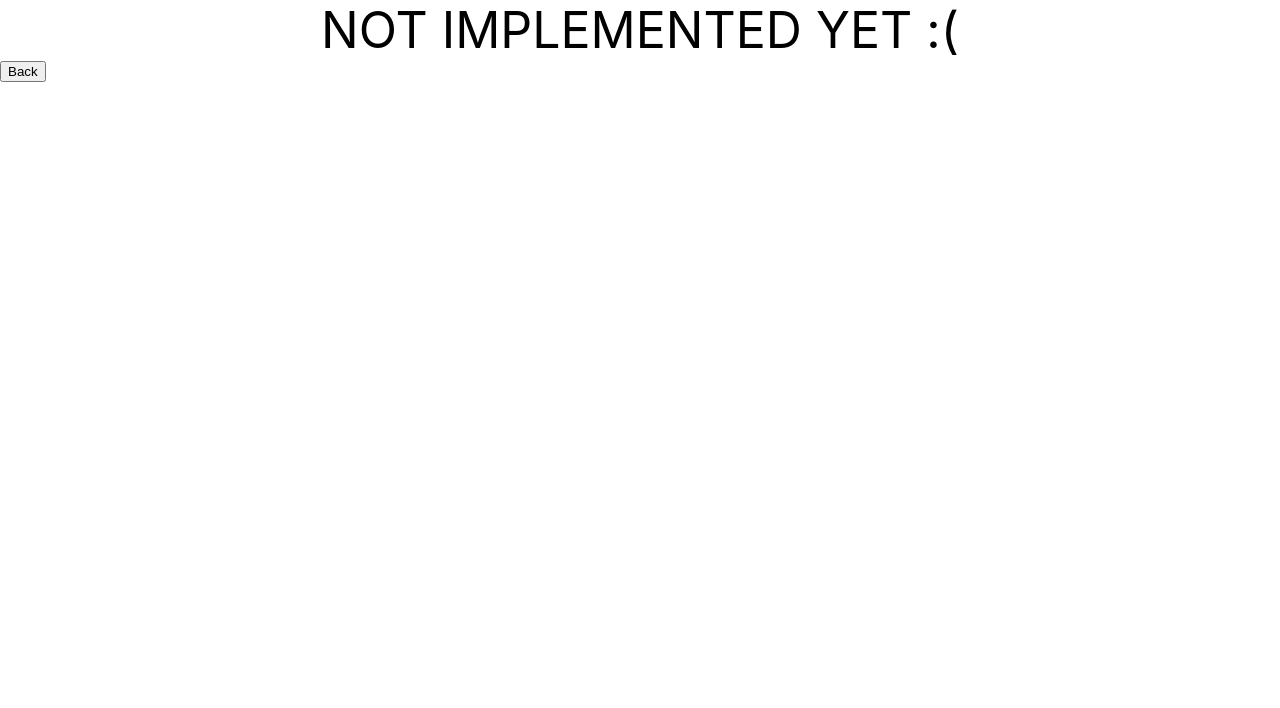
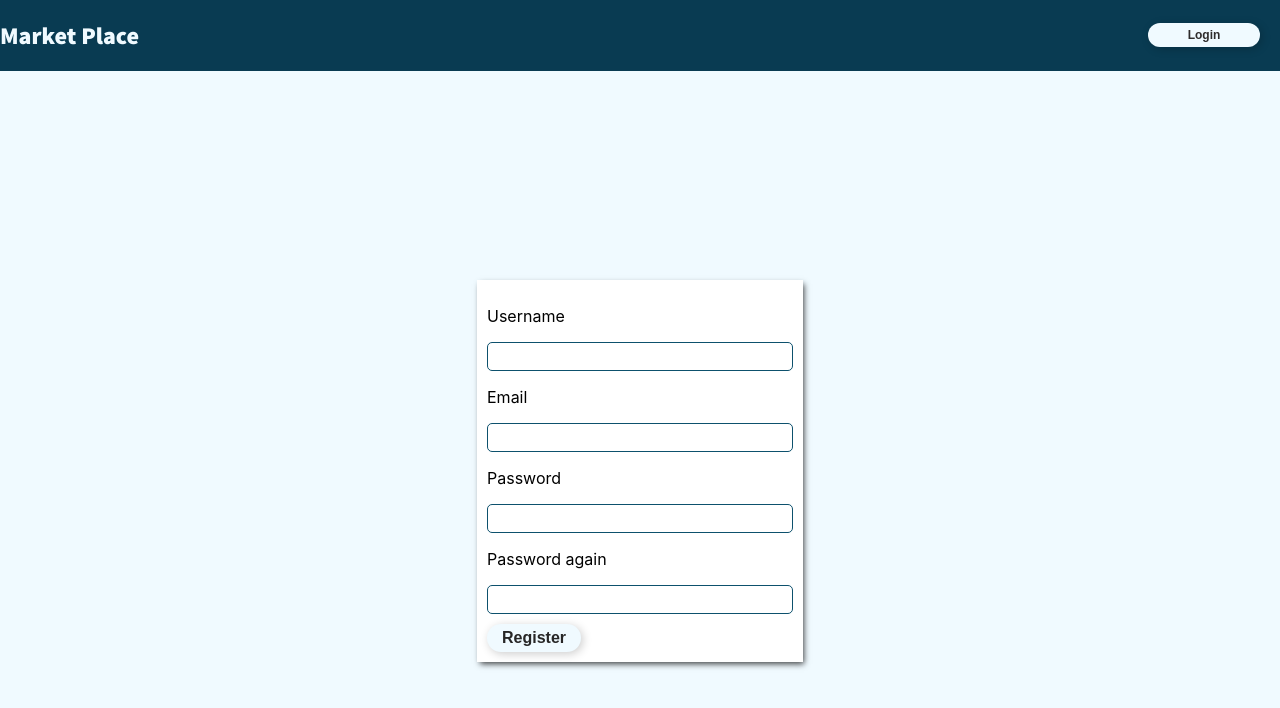
Before and after one commit to kraben1026/shop, a React (Create React App) app in the folder shop/frontend/: page /register in a window 1280 px wide. Shown: the top 708 px of the page. Built offline with nearby package versions, Linux system fonts and the light colour scheme; the HTML template or start-up script is replaced by a standard one.

Commit message:
added registerPage and some style

```diff
--- a/shop/frontend/src/App.js
+++ b/shop/frontend/src/App.js
@@ -4,6 +4,7 @@
 import './App.css';
 import Sell from "./Pages/Sell";
 import NotImplemented from "./Pages/NotImplemented";
+import Register from "./Pages/Register";
 
 const router = createBrowserRouter([
   {
@@ -19,6 +20,10 @@
     element: <Sell />
   },
   {
+    path: "/register",
+    element: <Register />
+  },
+  {
     path: "/*",
     element: <NotImplemented />
   }
--- /dev/null
+++ b/shop/frontend/src/Components/Navbar.js
@@ -0,0 +1,20 @@
+import { useNavigate } from "react-router-dom"
+import './navbar.css'
+const Navbar = (props) => {
+    const navigate = useNavigate();
+    const logOut = () =>{
+        localStorage.removeItem("token");
+        navigate("/")
+      }
+  return (
+    <nav className="navbar">
+        <div className="title"><h1>Market Place</h1></div>
+        <button onClick={() => navigate(props.route)} className = "homeBtn">{props.button}</button>
+        {props.showButton && (
+        <button onClick={logOut} className = "homeBtn">Log out</button>
+        )}
+      </nav>
+  )
+}
+
+export default Navbar
--- /dev/null
+++ b/shop/frontend/src/Components/navbar.css
@@ -0,0 +1,15 @@
+.navbar {
+  color: #f0faff;
+  display: flex;
+  width: 100vw;
+  justify-content: flex-end;
+  align-items: center;
+  background-color: #093b52;
+}
+
+.title {
+  width: 100%;
+  margin-left: 0px;
+  font-family: "Source Sans Pro", sans-serif;
+  font-weight: lighter;
+}
--- a/shop/frontend/src/Pages/Home.js
+++ b/shop/frontend/src/Pages/Home.js
@@ -2,54 +2,47 @@
 import Item from "../Components/Item";
 import { useNavigate } from "react-router-dom";
 import { useEffect, useState } from "react";
+import Navbar from "../Components/Navbar";
 
 const Home = () => {
   const navigate = useNavigate();
-  const logOut = () =>{
-    localStorage.removeItem("token");
-    navigate("/")
-  }
   const token = localStorage.getItem("token");
   const [items, setItems] = useState([]);
-  const [username, setUsername] = useState('');
+  const [username, setUsername] = useState("");
 
-
-  const render = async () =>{
+  const render = async () => {
     //fetch items
     const response = await fetch("http://localhost:8080/api/getItems");
     const data = await response.json();
     setItems(data);
     //fetch users
-    const getUsersResponse = await fetch("http://localhost:8080/api/getUsers",{
+    const getUsersResponse = await fetch("http://localhost:8080/api/getUsers", {
       method: "GET",
-      headers:{
+      headers: {
         "Content-type": "application/json",
-        Authorization: `Bearer ${token}`
-      }
-
+        Authorization: `Bearer ${token}`,
+      },
     });
     const userData = await getUsersResponse.json();
-    setUsername(userData[0].username)
+    setUsername(userData[0].username);
+  };
+  useEffect(() => {
+    render();
+  }, []);
+
+  const logOut = () =>{
+    localStorage.removeItem("token");
+    navigate("/")
   }
-    useEffect(() => {
-      render()
-    }, [])
   return (
     <>
-      <header>
-        <div className="title"><h1>Legjobbfogás.hu</h1></div>
-        <span id="name">Hi,{username} </span>
-        <button onClick={() => navigate("/sell")} className = "homeBtn">Sell item</button>
-        <button onClick={logOut} className = "homeBtn">Log out</button>
-      </header>
-
+      <Navbar button="sell items" route = "/sell" showButton = {true}/>
       <div className="homeContainer">
-
         <main className="itemsContainer">
           {items.map((elem) => (
             <Item
               key={elem.id}
-        className= "item itemName"
+              className="item itemName"
               name={elem.Name}
               price={elem.Price}
               src={elem.url}
--- a/shop/frontend/src/Pages/Login.js
+++ b/shop/frontend/src/Pages/Login.js
@@ -1,6 +1,7 @@
 import "./login.css";
 import { useNavigate } from "react-router-dom";
 import { useState } from "react";
+import Navbar from "../Components/Navbar";
 
 const Login = () => {
   const [username, setUsername] = useState("");
@@ -25,13 +26,14 @@
       alert(data);
     }
   };
-  return (
+  return (<>
+   <Navbar button="sell items" route = "/sell" showButton = {true}/>
     <div className="container">
       <div className="wrapper">
       <div className="welcome">
         <h3 id="welcome">Welcome!</h3>
         <p id="missedU">Never been here ?</p>
-        <p id="pleaseLogin">Please register <a href="" onClick={() => {navigate("/*")}}>here</a> to check items</p>
+        <p id="pleaseLogin">Please register <a href="" onClick={() => {navigate("/register")}}>here</a> to check items</p>
         </div>
       </div>
       <p>OR</p>
@@ -57,6 +59,7 @@
         </form>
       </div>
     </div>
+    </>
   );
 };
 
--- /dev/null
+++ b/shop/frontend/src/Pages/Register.js
@@ -0,0 +1,46 @@
+import { useState } from "react";
+import Navbar from "../Components/Navbar";
+import './register.css';
+const Register = () => {
+  const [username, setUsername] = useState("");
+  const [email, setEmail] = useState("");
+  const [password, setPassword] = useState("");
+  const [passwordAgain, setPasswordAgain] = useState("");
+  return (<>
+    <Navbar button="Login" route = "/"/>
+    <div className="registerWrapper">
+      <form action="" className="registerForm">
+        <p id="registerUsernameTitle">Username</p>
+        <input
+          type="text"
+          value={username}
+          onChange={(e) => setUsername(e.target.value)}
+        />
+         <p id="registerEmailTitle">Email</p>
+         <input
+          type="email"
+          value={email}
+          onChange={(e) => setEmail(e.target.value)}
+        />
+        <p id="registerPasswordTitle">Password</p>
+        <input
+          type="password"
+          value={password}
+          onChange={(e) => setPassword(e.target.value)}
+        />
+         <p id="registerPasswordTitle">Password again</p>
+        <input
+          type="password"
+          value={passwordAgain}
+          onChange={(e) => setPasswordAgain(e.target.value)}
+        />
+        <div className="button-wrapper">
+          <button id="loginBtn">Register</button>
+        </div>
+      </form>
+    </div>
+    </>
+  );
+};
+
+export default Register;
--- a/shop/frontend/src/Pages/Sell.js
+++ b/shop/frontend/src/Pages/Sell.js
@@ -1,6 +1,7 @@
 import { useState } from "react";
 import "./sell.css";
 import { useNavigate } from "react-router-dom";
+import Navbar from "../Components/Navbar";
 
 const Sell = () => {
   const navigate = useNavigate();
@@ -35,7 +36,9 @@
     fetcher();
   };
 
-  return (
+  return (<>
+
+    <Navbar button="items" route = "/home"/>
     <div className="sellFormWrapper">
       <p className="sellFromDescription">
         If you want to sell an intem please fill the form below
@@ -71,6 +74,7 @@
         </form>
       </div>
     </div>
+    </>
   );
 };
 
--- a/shop/frontend/src/Pages/home.css
+++ b/shop/frontend/src/Pages/home.css
@@ -1,17 +1,7 @@
 @import url('https://fonts.googleapis.com/css2?family=Source+Sans+Pro:ital,wght@0,200;0,900;1,400&display=swap');
-header {
-  display: flex;
-  width: 100vw;
-  justify-content: flex-end;
-  align-items: center;
-  background-color: #fcf8f5;
-  }
-.title {
-  width: 100%;
-  margin-left: 0px;
-  font-family: 'Source Sans Pro', sans-serif;
-  font-weight: lighter;
 
+body{
+  background-color: #f0faff;
 }
 #name{
   font-family: 'Source Sans Pro', sans-serif;
@@ -25,10 +15,8 @@
   font-size: 20px;
   margin-left: 20px;
 }
-.homeContainer {
+.itemsContainer {
   background-color: rgb(243, 246, 248);
-}
-.itemsContainer {
   height: 100vh;
   display: grid;
   grid-template-columns: 1fr 1fr;
@@ -45,26 +33,28 @@
   color: #2e2c2c;
   padding: 5px 21px;
   border-radius: 100px;
-  background-color: #f7d19c;
+  background-color: #f0faff;
   box-shadow: 2px 2px 10px rgba(0, 0, 0, 0.2);
   font-weight: bold;
   font-size: 12px;
   border: 0;
   transition: 0.7s;
   cursor: pointer;
+
 }
 .homeBtn:hover{
   width:120px;
-  color: #fff;
+  color: #2e2c2c;
   padding: 5px 21px;
   border-radius: 100px;
-  background-color: #f7d19c;
+  background-color: #ffffff;
   box-shadow: 1px 1px 6px -1px #000000;
   font-weight: bold;
   font-size: 12px;
   border: 0;
   transition: 0.7s;
   cursor: pointer;
+
 }
 
 .homeContainer {
@@ -79,8 +69,8 @@
 
 }
 .item{
-  background: #f9f7f6;
-  border: 1px solid #e9c7c7;
+  background-color: #ffffff;
+  border: 1px solid #0d516d;
   border-radius: 5px;
   margin-top: 10px;
   margin-right: 5px;
--- a/shop/frontend/src/Pages/login.css
+++ b/shop/frontend/src/Pages/login.css
@@ -3,35 +3,25 @@
   display: flex;
   justify-content: center;
   align-items: center;
-  background: #ece9e6;
-  background: -webkit-linear-gradient(
-    to right,
-    #ffffff,
-    #ece9e6
-  );
-  background: linear-gradient(
-    to right,
-    #ffffff,
-    #ece9e6
-  );
+  background-color: #f0faff;
 }
-.wrapper{
-  background-color: #fcf8f5;
+.wrapper {
+  background-color: #ffffff;
   height: 220px;
   text-align: center;
   margin-right: 40px;
-  -webkit-box-shadow: 7px 8px 15px -1px rgba(0,0,0,0.74);
-  box-shadow: 7px 8px 15px -1px rgba(0,0,0,0.74);
-  transition: 0.9s;
+  -webkit-box-shadow: 2px 3px 5px -1px rgba(0, 0, 0, 0.74);
+  box-shadow: 2px 3px 6px -1px rgba(0, 0, 0, 0.74);
+
+  transition: 0.4s;
 }
-.wrapper:hover{
-  -webkit-box-shadow: 7px 8px 15px -1px rgba(0,0,0,0.74);
-  box-shadow: 9px 10px 17px -1px rgba(0,0,0,0.74);
-  transform: scale(1.2);
-  transition: 0.9s;
+.wrapper:hover {
+  -webkit-box-shadow: 7px 8px 15px -1px rgba(0, 0, 0, 0.74);
+  box-shadow: 9px 10px 17px -1px rgba(0, 0, 0, 0.74);
+  transition: 0.4s;
 }
 
-.welcome{
+.welcome {
   margin-top: 20%;
   margin-left: 30px;
   margin-right: 30px;
@@ -40,66 +30,54 @@
 .loginForm {
   margin-left: 40px;
   height: 200px;
-  border:0px;
+  border: 0px;
   padding: 10px;
-  background-color: #fcf8f5;
-  -webkit-box-shadow: 7px 8px 15px -1px rgba(0,0,0,0.74);
-  box-shadow: 7px 8px 15px -1px rgba(0,0,0,0.74);
-  transition: 0.9s;
+  background-color: #ffffff;
+  transition: 0.4s;
+  -webkit-box-shadow: 2px 3px 5px -1px rgba(0, 0, 0, 0.74);
+  box-shadow: 2px 3px 6px -1px rgba(0, 0, 0, 0.74);
 }
-.loginForm:hover{
-  -webkit-box-shadow: 7px 8px 15px -1px rgba(0,0,0,0.74);
-  box-shadow: 9px 10px 17px -1px rgba(0,0,0,0.74);
-  transform: scale(1.2);
-  transition: 0.9s;
+.loginForm:hover {
+  -webkit-box-shadow: 7px 8px 15px -1px rgba(0, 0, 0, 0.74);
+  box-shadow: 9px 10px 17px -1px rgba(0, 0, 0, 0.74);
+  transition: 0.4s;
 }
-input{
-  border: 1px sandybrown solid ;
+input {
+  border: 1px solid #0d516d;
   border-radius: 5px;
 }
 #usernameTitle {
-  margin-bottom:5px;
+  margin-bottom: 5px;
 }
 #passwordTitle {
-  margin-bottom:5px;
-
+  margin-bottom: 5px;
 }
 #loginBtn {
-  color: #2e2c2c;
+  color: #272626;
   padding: 5px 15px;
   border-radius: 100px;
-  background-color: #f7d19c;
-  background-image: radial-gradient(93% 87% at 87% 89%, rgba(0, 0, 0, 0.23) 0%), radial-gradient(66% 87% at 26% 20%, rgba(255, 255, 255, 0.41) 0%, rgba(255, 255, 255, 0) 69.79%, rgba(255, 255, 255, 0) 100%);
+  background-color: #f0faff;
   box-shadow: 2px 2px 10px rgba(0, 0, 0, 0.2);
   font-weight: bold;
   font-size: 16px;
-  margin-top:10px;
+  margin-top: 10px;
   border: 0;
-  transition: 0.9s;
-  user-select: none;
-  -webkit-user-select: none;
-  touch-action: manipulation;
+  margin-right: 5px;
 
   cursor: pointer;
 }
-#loginBtn:hover{
-  color: #fff;
+#loginBtn:hover {
+  color: #272626;
   padding: 5px 15px;
   border-radius: 100px;
-  background-color: #f7d19c;
-  background-image: radial-gradient(93% 87% at 87% 89%, rgba(0, 0, 0, 0.23) 0%, transparent 86.18%), radial-gradient(66% 87% at 26% 20%, rgba(255, 255, 255, 0.41) 0%, rgba(255, 255, 255, 0) 69.79%, rgba(255, 255, 255, 0) 100%);
+  background-color: #ffffff;
   -webkit-box-shadow: 3px 2px 5px -1px #000000;
   box-shadow: 1px 1px 6px -1px #000000;
   font-weight: bold;
   font-size: 16px;
-  margin-top:10px;
+  margin-top: 10px;
   border: 0;
   transition: 0.9s;
-  user-select: none;
-  -webkit-user-select: none;
-  touch-action: manipulation;
-
-  cursor: pointer;
 }
 #haventRegistered {
   font-size: 10px;
--- /dev/null
+++ b/shop/frontend/src/Pages/register.css
@@ -0,0 +1,24 @@
+body{
+    background-color: #f0faff;
+}
+.registerWrapper{
+    width: 100vw;
+    height: 100vh;
+    display: flex;
+    justify-content: center;
+    align-items: center;
+}
+.registerForm{
+    padding:10px;
+    background-color: #ffffff;
+    height: auto;
+    transition: 0.4s;
+    -webkit-box-shadow: 2px 3px 5px -1px rgba(0,0,0,0.74);
+    box-shadow: 2px 3px 6px -1px rgba(0,0,0,0.74);
+
+}
+.registerForm:hover{
+    -webkit-box-shadow: 7px 8px 15px -1px rgba(0,0,0,0.74);
+    box-shadow: 9px 10px 17px -1px rgba(0,0,0,0.74);
+    transition: 0.4s;
+  }
--- a/shop/frontend/src/Pages/sell.css
+++ b/shop/frontend/src/Pages/sell.css
@@ -1,15 +1,6 @@
 .sellFormWrapper{
-    background: #ece9e6;
-    background: -webkit-linear-gradient(
-        to right,
-        #ffffff,
-        #ece9e6
-      );
-      background: linear-gradient(
-        to right,
-        #ffffff,
-        #ece9e6
-      );
+background-color: #f0faff;
+;
 }
 
 .sellFromDescription{
@@ -28,16 +19,18 @@
     border: 1px solid;
     padding: 60px;
     border-radius: 10px;
-    transition: 0.9s;
+    transition: 0.4s;
+    background-color: #fff;
+    -webkit-box-shadow: 2px 3px 5px -1px rgba(0,0,0,0.74);
+    box-shadow: 2px 3px 6px -1px rgba(0,0,0,0.74);
 
   }
   .sellForm:hover{
-    -webkit-box-shadow: 7px 8px 15px -1px rgba(0,0,0,0.74);
-    box-shadow: 7px 8px 15px -1px rgba(0,0,0,0.74);
-    transition: 0.9s;
-    transform: scale(1.04);
+    -webkit-box-shadow: 7px 8px 15px -1px rgba(0, 0, 0, 0.74);
+    box-shadow: 9px 10px 17px -1px rgba(0, 0, 0, 0.74);
+    transition: 0.4s;
+  }
 
-  }
 
   .text{
     font-size: 30px;
@@ -48,14 +41,12 @@
     min-width: 300px;
     min-height: 25px;
   }
-  #passwordTitle {
-  }
+
   .sellBtn{
     color: #272626;
     padding: 5px 15px;
     border-radius: 100px;
-    background-color: #f7d19c;
-    background-image: radial-gradient(93% 87% at 87% 89%, rgba(0, 0, 0, 0.23) 0%), radial-gradient(66% 87% at 26% 20%, rgba(255, 255, 255, 0.41) 0%, rgba(255, 255, 255, 0) 69.79%, rgba(255, 255, 255, 0) 100%);
+    background-color: #f0faff;
     box-shadow: 2px 2px 10px rgba(0, 0, 0, 0.2);
     font-weight: bold;
     font-size: 16px;
@@ -72,21 +63,12 @@
 
   }
   .sellBtn:hover{
-    color: #fff;
+    color: #272626;
     padding: 5px 15px;
     border-radius: 100px;
-    background-color: #f7d19c;
-    background-image: radial-gradient(93% 87% at 87% 89%, rgba(0, 0, 0, 0.23) 0%, transparent 86.18%), radial-gradient(66% 87% at 26% 20%, rgba(255, 255, 255, 0.41) 0%, rgba(255, 255, 255, 0) 69.79%, rgba(255, 255, 255, 0) 100%);
+    background-color: #ffffff;
     -webkit-box-shadow: 3px 2px 5px -1px #000000;
     box-shadow: 1px 1px 6px -1px #000000;
-    font-weight: bold;
-    font-size: 16px;
-    margin-top:10px;
-    border: 0;
-    transition: 0.9s;
-    user-select: none;
-    -webkit-user-select: none;
-    touch-action: manipulation;
-
+    transition: 0.4s;
     cursor: pointer;
   }
```
Lines whose indentation alone changed are shown as unchanged.
